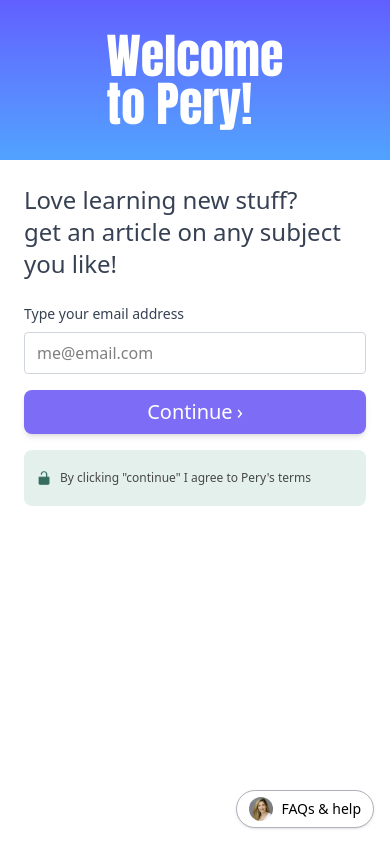
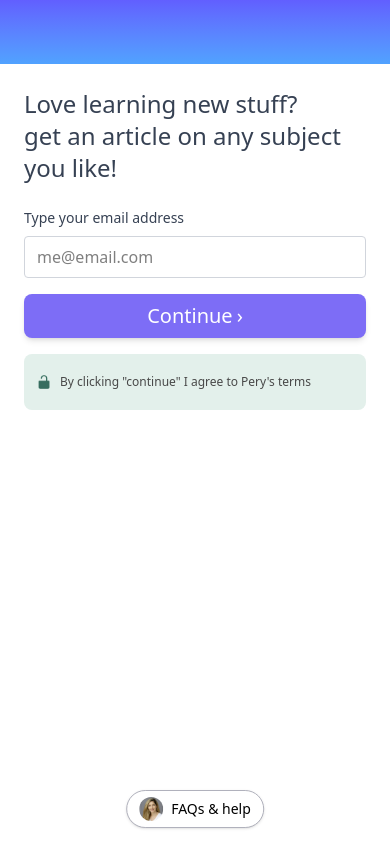
Before and after one commit to Ary428/pery, a React (Vite) app in the folder frontend/: page / in a window 390 px wide. Built offline with nearby package versions, Linux system fonts and the light colour scheme.

Commit message:
refactor(frontend): update Layout component to use pageTitle prop instead of leftTitle
- Renamed leftTitle prop to pageTitle for better clarity and consistency
- Adjusted layout structure to accommodate the new prop and improve responsiveness

```diff
--- a/frontend/src/layouts/Layout.tsx
+++ b/frontend/src/layouts/Layout.tsx
@@ -3,24 +3,27 @@
 
 interface LayoutProps {
   children: ReactNode;
-  leftTitle: ReactNode;
+  pageTitle: ReactNode;
 }
 
-export function Layout({ children, leftTitle }: LayoutProps) {
+export function Layout({ children, pageTitle }: LayoutProps) {
   return (
     <div className="flex flex-col md:flex-row min-h-screen">
-      {/* צד שמאל / למעלה */}
-      <div className="w-full md:w-2/5 bg-gradient-to-b from-indigo-500 to-blue-400 flex items-center justify-center p-8 md:p-16">
+      <div
+        className="w-full md:w-2/5 bg-gradient-to-b from-indigo-500 to-blue-400
+                    flex items-center justify-center p-8 md:p-16
+                    md:fixed md:h-screen md:left-0 md:top-0"
+      >
         <h1 className="font-['Impact'] text-white text-4xl sm:text-5xl md:text-7xl max-w-xs text-left leading-tight">
-          {leftTitle}
+          {pageTitle}
         </h1>
       </div>
+      <div className="hidden md:block md:w-2/5"></div>
 
-      {/* צד ימין / מתחת */}
       <div className="w-full md:w-3/5 bg-white flex items-center justify-start relative p-6 md:p-12">
         <div className="w-full max-w-lg">{children}</div>
 
-        <div className="fixed md:absolute bottom-4 right-4 md:bottom-6 md:right-6 z-10">
+        <div className="fixed md:absolute bottom-4 left-1/2 -translate-x-1/2 md:translate-x-0 md:left-auto md:bottom-8 md:right-8 z-10">
           <a
             href="https://www.mypery.com/#faqs"
             target="_blank"
```
